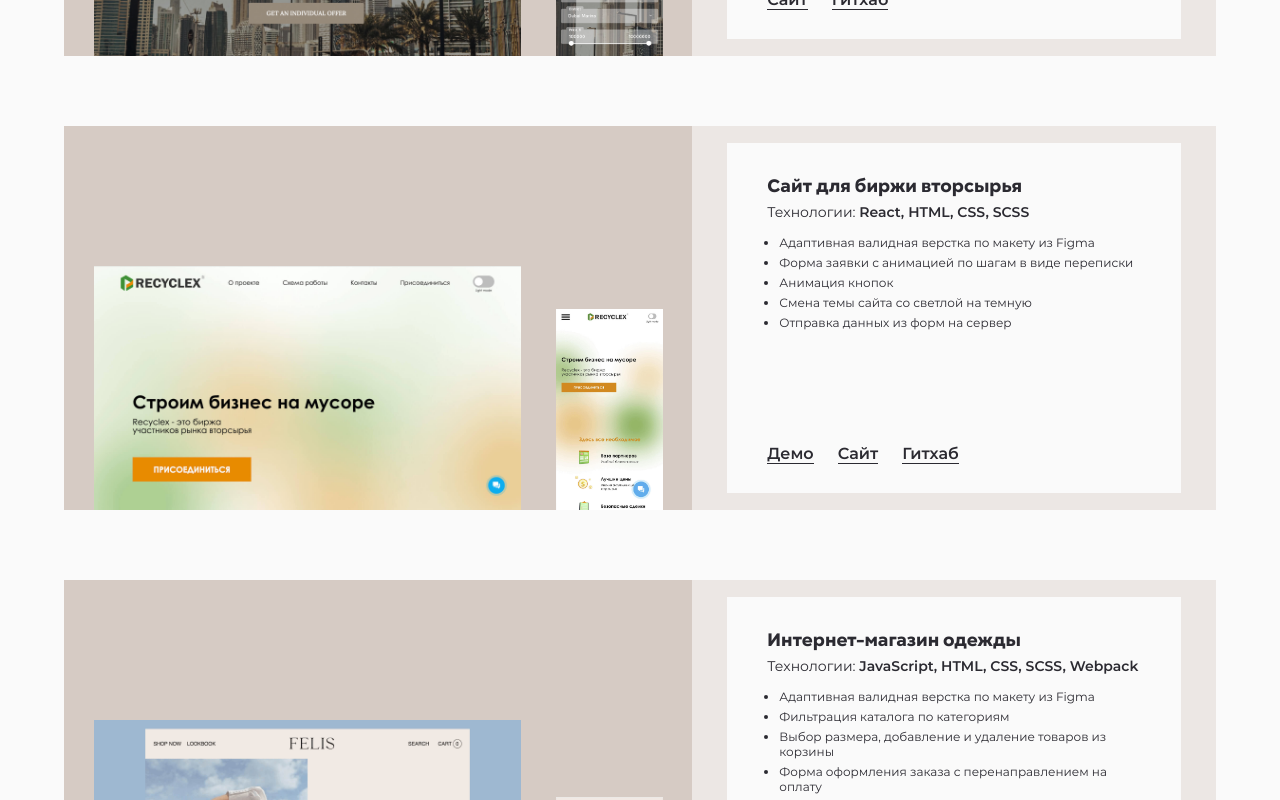
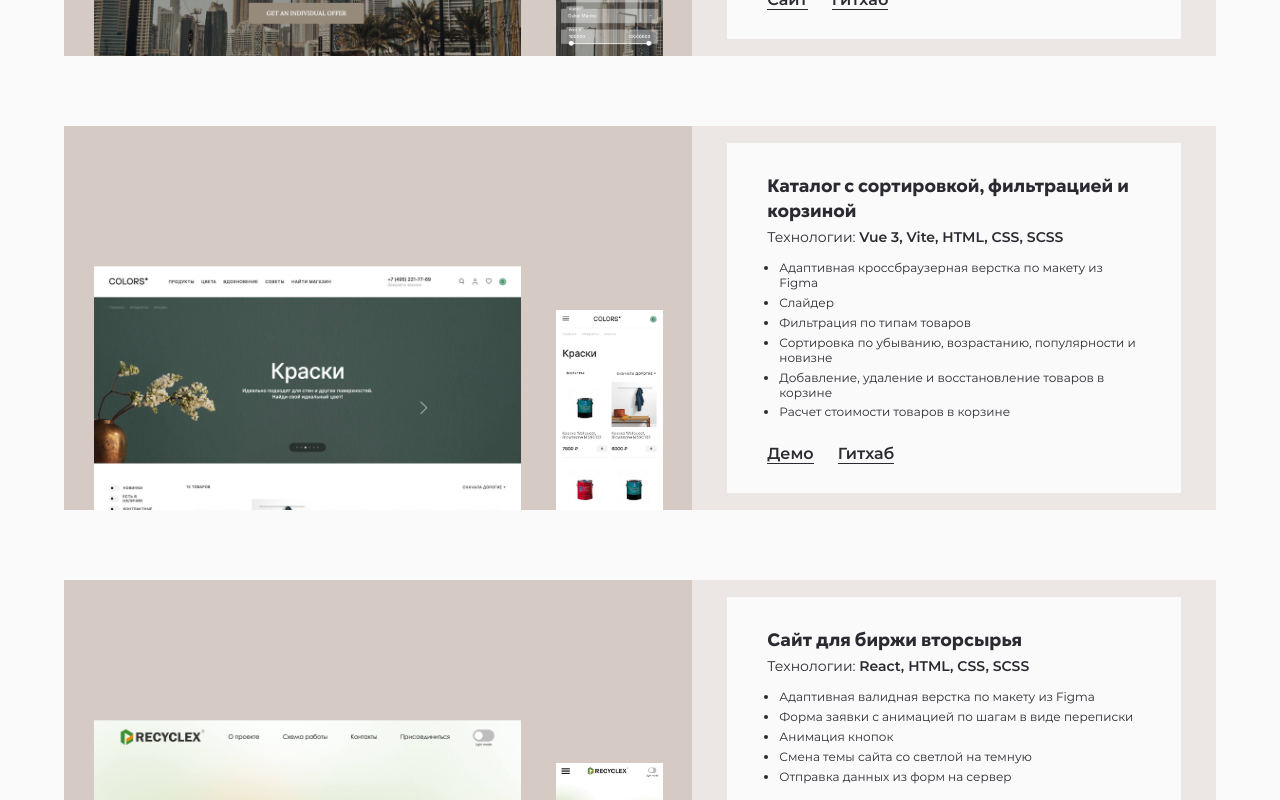
Before and after one commit to mrglk/portfolio, a React (Create React App) app: page / in a window 1280 px wide. Shown: the part 900-1700 px from the top of the page. Built offline with nearby package versions, Linux system fonts and the light colour scheme.

Commit message:
Added colors project

```diff
--- a/src/components/Portfolio/projects.js
+++ b/src/components/Portfolio/projects.js
@@ -15,23 +15,23 @@ export const projects = [
     ],
     color: "brown"
   },
-  // {
-  //   name: "Каталог с сортировкой, фильтрацией и корзиной",
-  //   imagePhone: process.env.PUBLIC_URL + "/colors_phone.jpg",
-  //   imageDesktop: process.env.PUBLIC_URL + "/colors_desktop.jpg",
-  //   stack: "Vue 3, Vite, HTML, CSS, SCSS",
-  //   demo: "https://mrglk.github.io/colors/",
-  //   repo: "https://github.com/mrglk/colors",
-  //   description: [
-  //     "Адаптивная кроссбраузерная верстка по макету из Figma",
-  //     "Слайдер",
-  //     "Фильтрация по типам товаров",
-  //     "Сортировка по убыванию, возрастанию, популярности и новизне",
-  //     "Добавление, удаление и восстановление товаров в корзине",
-  //     "Расчет стоимости товаров в корзине"
-  //   ],
-  //   color: "brown"
-  // },
+  {
+    name: "Каталог с сортировкой, фильтрацией и корзиной",
+    imagePhone: process.env.PUBLIC_URL + "/colors_phone.jpg",
+    imageDesktop: process.env.PUBLIC_URL + "/colors_desktop.jpg",
+    stack: "Vue 3, Vite, HTML, CSS, SCSS",
+    demo: "https://mrglk.github.io/colors/",
+    repo: "https://github.com/mrglk/colors",
+    description: [
+      "Адаптивная кроссбраузерная верстка по макету из Figma",
+      "Слайдер",
+      "Фильтрация по типам товаров",
+      "Сортировка по убыванию, возрастанию, популярности и новизне",
+      "Добавление, удаление и восстановление товаров в корзине",
+      "Расчет стоимости товаров в корзине"
+    ],
+    color: "brown"
+  },
   {
     name: "Сайт для биржи вторсырья",
     imagePhone: process.env.PUBLIC_URL + "/recyclex_phone.jpg",
```
